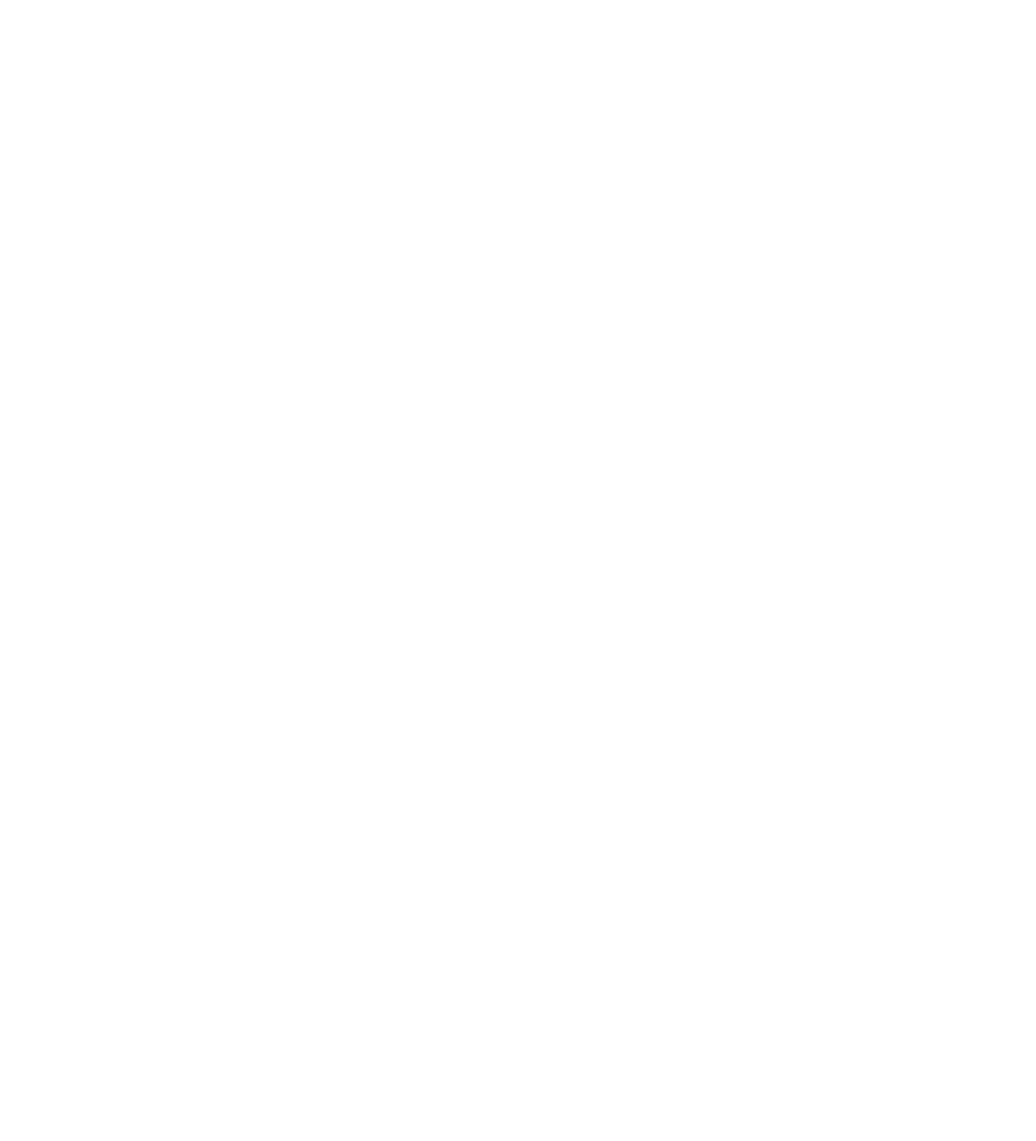
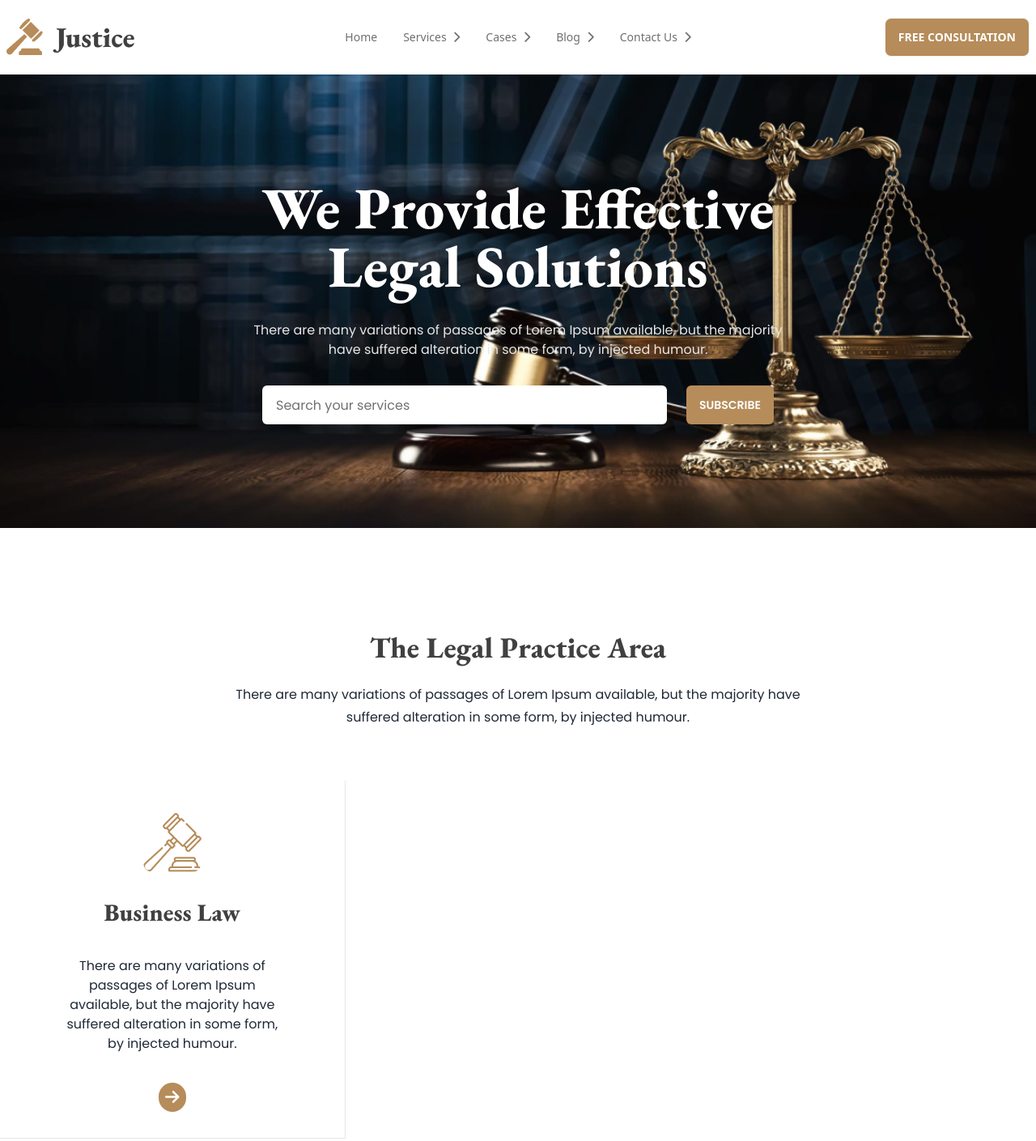
Before and after one commit to shamsu082277/daisyui-practice, a plain HTML site: page index.html in a window 1280 px wide. Shown: the whole page at 81% size. Before the commit the page ends 800 px from the top, so only its background shows below. Drawn offline with nearby package versions, Linux system fonts and the light colour scheme.

Commit message:
add navbar banner

```diff
--- a/index.html
+++ b/index.html
@@ -7,10 +7,91 @@
     <!-- DaisyUI & Tailwind css cdn link -->
     <link href="https://cdn.jsdelivr.net/npm/daisyui@3.4.0/dist/full.css" rel="stylesheet" type="text/css" />
 <script src="https://cdn.tailwindcss.com"></script>
+
+<!-- Google font -->
+<link rel="preconnect" href="https://fonts.googleapis.com">
+<link rel="preconnect" href="https://fonts.gstatic.com" crossorigin>
+<link href="https://fonts.googleapis.com/css2?family=EB+Garamond:wght@500;600;700;800&family=Poppins:wght@400;500;600;700;800;900&display=swap" rel="stylesheet">
+
+<!-- Font awesome cdn -->
+<link rel="stylesheet" href="https://cdnjs.cloudflare.com/ajax/libs/font-awesome/6.4.0/css/all.min.css" integrity="sha512-iecdLmaskl7CVkqkXNQ/ZH/XLlvWZOJyj7Yy7tcenmpD1ypASozpmT/E0iPtmFIB46ZmdtAc9eNBvH0H/ZpiBw==" crossorigin="anonymous" referrerpolicy="no-referrer" />
+
+<style>
+    .gray-text{
+        color: #707070;
+    }
+    .poppins{
+        font-family: 'Poppins', sans-serif;
+    }
+    .ebgaramond{
+        font-family: 'EB Garamond', serif;
+    }
+</style>
 </head>
 <body>
-    <header>
-        <nav></nav>
+    <header class="container mx-auto">
+        <nav class="py-3"><div class="navbar bg-base-100">
+            <div class="navbar-start">
+              <div class="dropdown">
+                <label tabindex="0" class="btn btn-ghost lg:hidden">
+                  <svg xmlns="http://www.w3.org/2000/svg" class="h-5 w-5" fill="none" viewBox="0 0 24 24" stroke="currentColor"><path stroke-linecap="round" stroke-linejoin="round" stroke-width="2" d="M4 6h16M4 12h8m-8 6h16" /></svg>
+                </label>
+                <ul tabindex="0" class="menu menu-sm dropdown-content mt-3 z-[1] p-2 shadow bg-base-100 rounded-box w-52">
+                    <li><a>Home</a></li>
+                    <li><a>Services</a></li>
+                    <li><a>Cases</a></li>
+                    <li><a>Blog</a></li>
+                    <li><a>Contact Us</a></li>
+                </ul>
+              </div>
+              <img src="./images/logo2.png" alt="">
+            </div>
+            <div class="navbar-center hidden lg:flex">
+              <ul class="menu menu-horizontal px-1 gray-text">
+                <li><a>Home</a></li>
+                <li><a>Services <i class="fa-solid fa-chevron-right"></i></a></li>
+                <li><a>Cases <i class="fa-solid fa-chevron-right"></i></a></li>
+                <li><a>Blog <i class="fa-solid fa-chevron-right"></i></a></li>
+                <li><a>Contact Us <i class="fa-solid fa-chevron-right"></i></a></li>
+              </ul>
+            </div>
+            <div class="navbar-end">
+              <a class="btn bg-[#B68C5A] text-white hover:bg-[#707070]">Free Consultation</a>
+            </div>
+          </div>
+        </nav>
+        <div class="bg-[url('./images/banner.png')] bg-no-repeat bg-center bg-cover flex flex-col justify-center items-center py-32 px-5 space-y-8 text-center poppins">
+            <h1 class="text-white text-7xl font-extrabold ebgaramond">We Provide Effective <br> Legal Solutions</h1>
+            <p class="text-[#E7E7E7] font-normal">There are many variations of passages of Lorem Ipsum available, but the majority <br> have suffered alteration in some form, by injected humour.</p>
+            <div class="join">
+                <input class="input  rounded-md lg:w-[500px] placeholder:text-[#707070]" placeholder="Search your services"/>
+                <button class="btn bg-[#B68C5A] text-white border-none hover:bg-[#707070] rounded-md ml-6 poppins">Subscribe</button>
+              </div>
+
+        </div>
     </header>
+    <main class="mt-32 container mx-auto">
+        <!-- the legal practice area -->
+        <section class="mb-32">
+            <h1 class="text-[#414040] text-4xl mb-6 text-center font-extrabold ebgaramond">The Legal Practice Area</h1>
+            <p class="font-normal leading-7 text-center poppins mb-16">There are many variations of passages of Lorem Ipsum available, but the majority have <br> suffered alteration in some form, by injected humour.</p>
+            <div>
+                <div class="grid grid-cols-1 md:grid-cols-2 lg:grid-cols-3">
+                    <!-- card -->
+                    <div class="card rounded-none border-[#E7E7E7] border-l-0 border-t-0 border">
+                        <figure class="px-10 pt-10">
+                          <img src="/images/business.png" alt="Shoes" class="rounded-xl" />
+                        </figure>
+                        <div class="card-body items-center text-center space-y-7">
+                          <h2 class="card-title text-3xl font-extrabold ebgaramond text-[#414040]">Business Law</h2>
+                          <p class="poppins font-normal leading-6 px-12">There are many variations of passages of Lorem Ipsum available, but the majority have suffered alteration in some form, by injected humour.</p>
+                          <i class="fa-solid fa-arrow-right rounded-full text-xl px-2 py-1 text-white bg-[#B68C5A]"></i>
+                        </div>
+                    </div>
+
+                </div>
+            </div>
+        </section>
+    </main>
 </body>
 </html>
```
